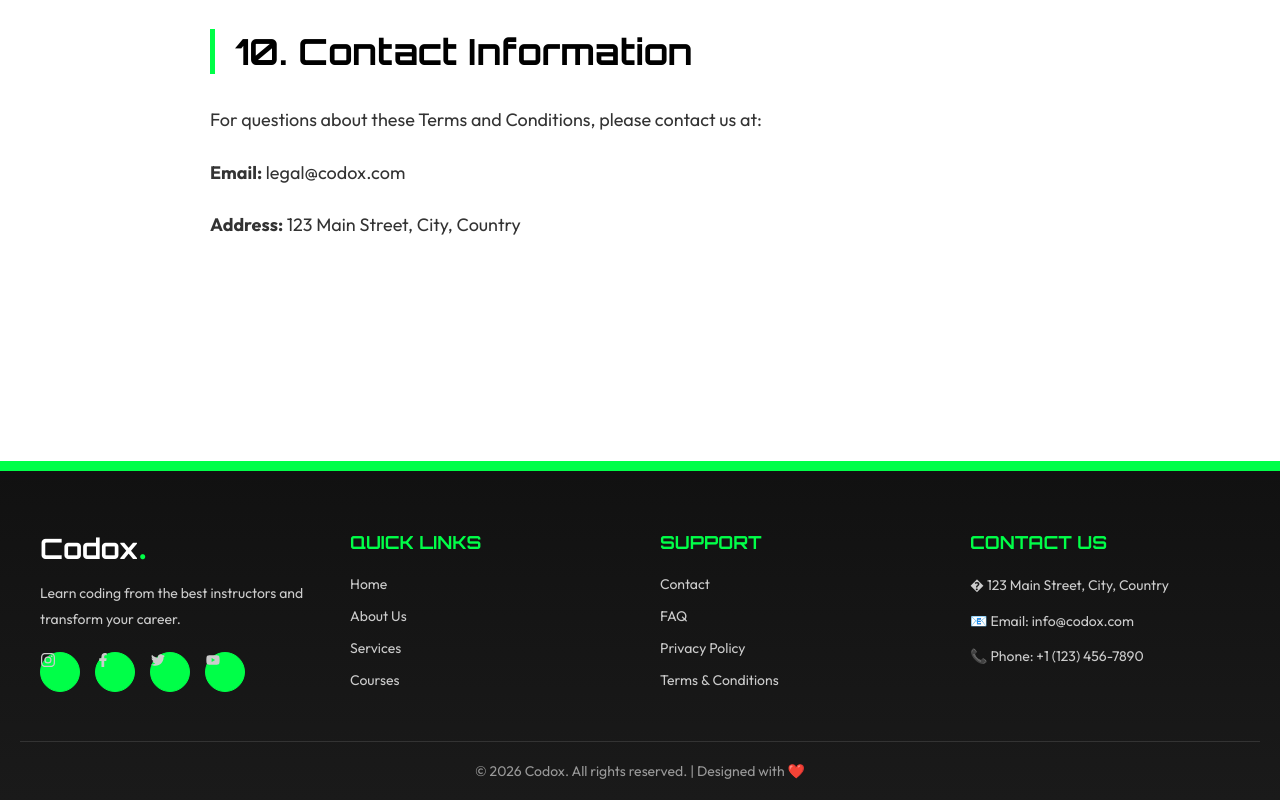
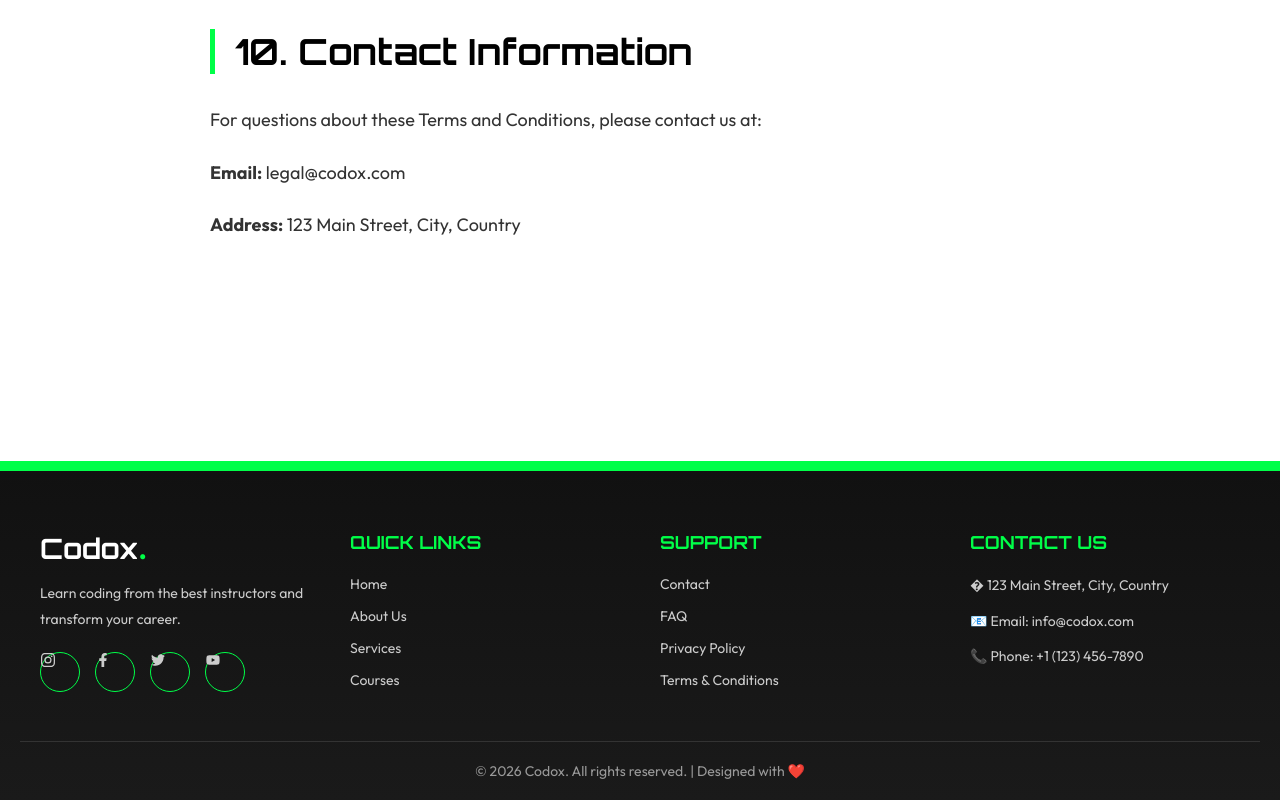
Before and after one commit to Jagdish-Giri/codox, a React app in the folder frontend/: page /terms in a window 1280 px wide. Shown: the part 2644-3444 px from the top of the page. Built offline with nearby package versions, Linux system fonts and the light colour scheme; the HTML template or start-up script is replaced by a standard one; a web font is replaced by a local one.

Commit message:
Fix social icons - transparent background with green border and proper size

```diff
--- a/frontend/src/components/Footer/Footer.css
+++ b/frontend/src/components/Footer/Footer.css
@@ -57,9 +57,9 @@
     display: flex;
     align-items: center;
     justify-content: center;
-    background: #00ff48;
+    background: transparent;
     border-radius: 50%;
-    color: #111;
+    color: #00ff48;
     text-decoration: none;
     transition: all 0.3s ease;
     border: 1px solid #00ff48;
```
